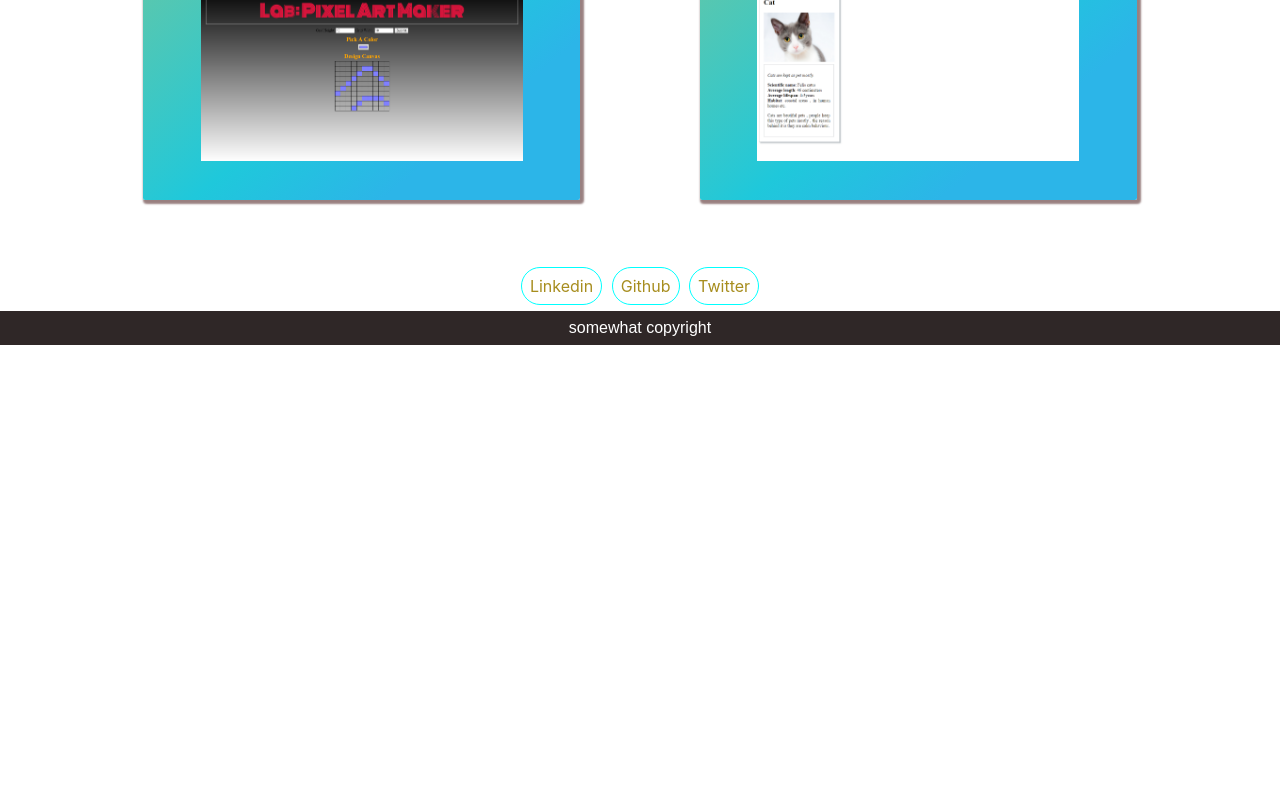
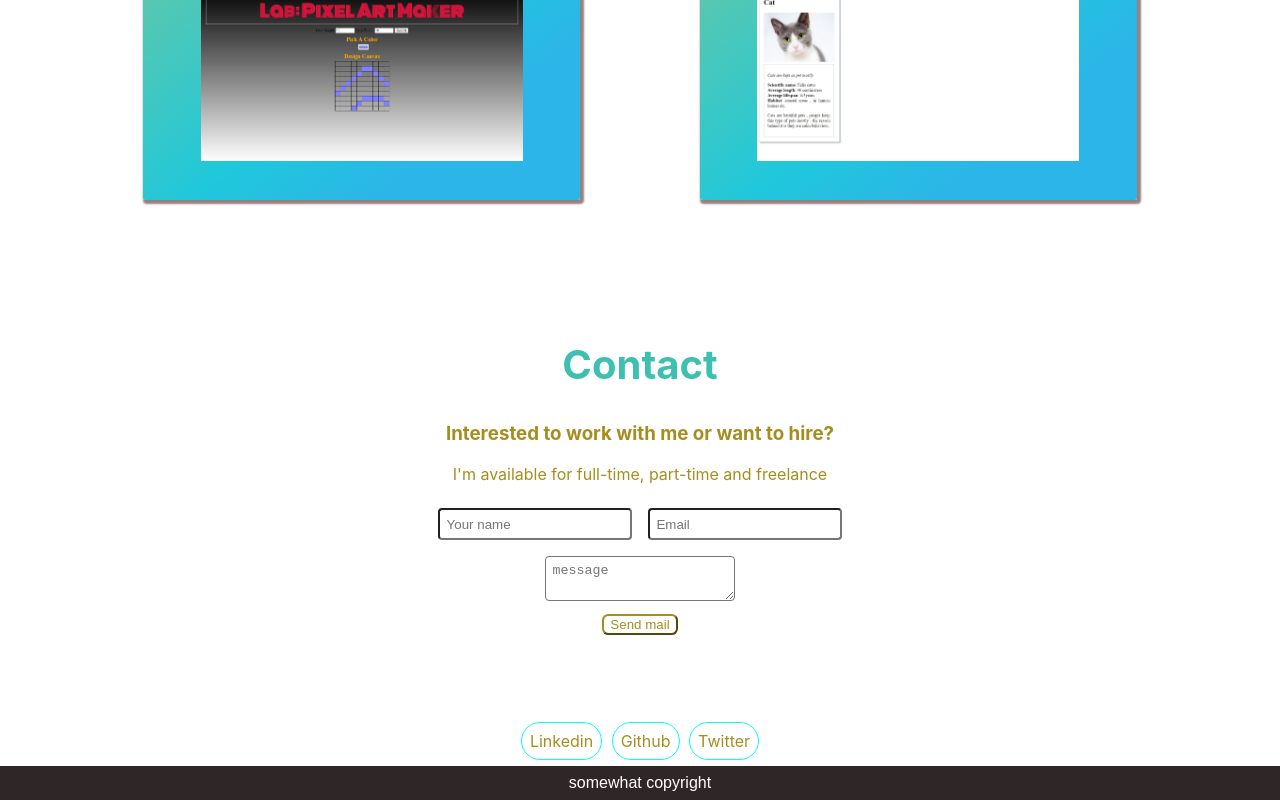
Before and after one commit to Ckbhatia/Portfolio, a React (Create React App) app: page / in a window 1280 px wide. Shown: the part 3094-3894 px from the top of the page. Before the commit the page ends 3439 px from the top, so only its background shows below. Built offline with nearby package versions, Linux system fonts and the light colour scheme.

Commit message:
feat: Add contact component to render

```diff
--- a/src/components/Main.jsx
+++ b/src/components/Main.jsx
@@ -3,10 +3,9 @@ import '../App.css';
 import Navbar from './Navbar';
 import Footer from './Footer';
 import {Projects, FeaturedProjects} from './Projects';
-
+import Contact from './Contact';
 
 export default class Main extends Component {
-
     render() {
 
         const skills = ["HTML5" ,"JavaScript", "CSS3", "React", "Redux", "VanilaJs", "jQuery",
@@ -48,6 +47,7 @@ export default class Main extends Component {
                         <Projects />
                     </div>
                 </section>
+                <Contact />
                 <Footer />
             </React.Fragment>
         )
```
Lines whose indentation alone changed are shown as unchanged.
